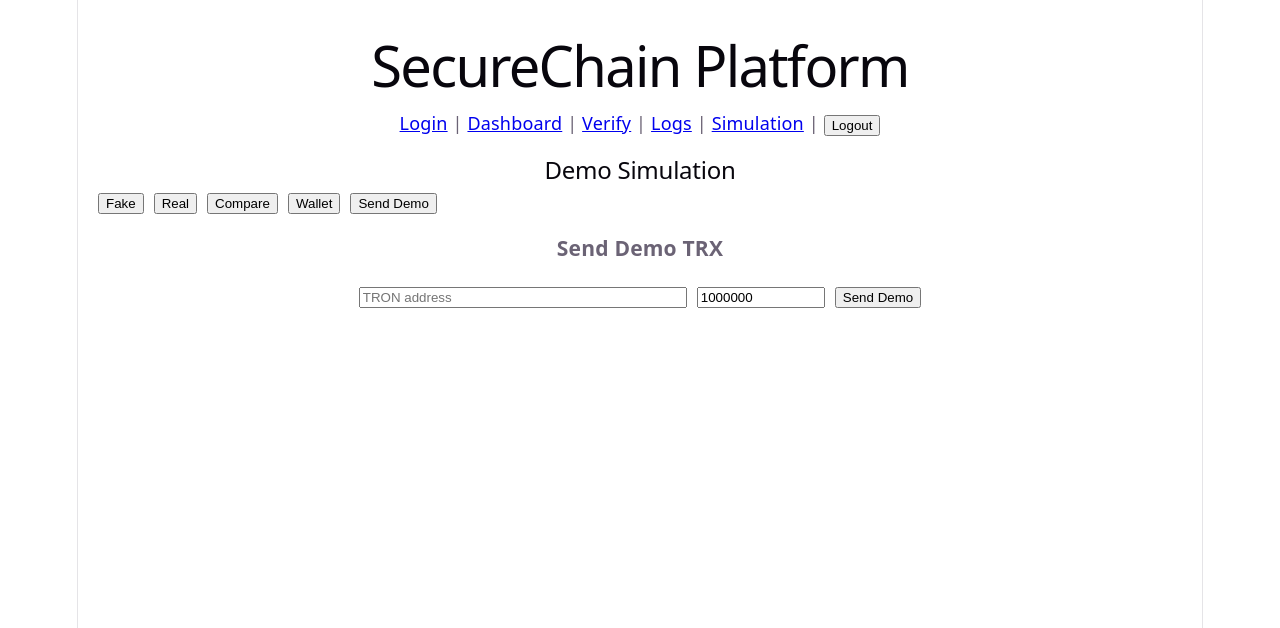
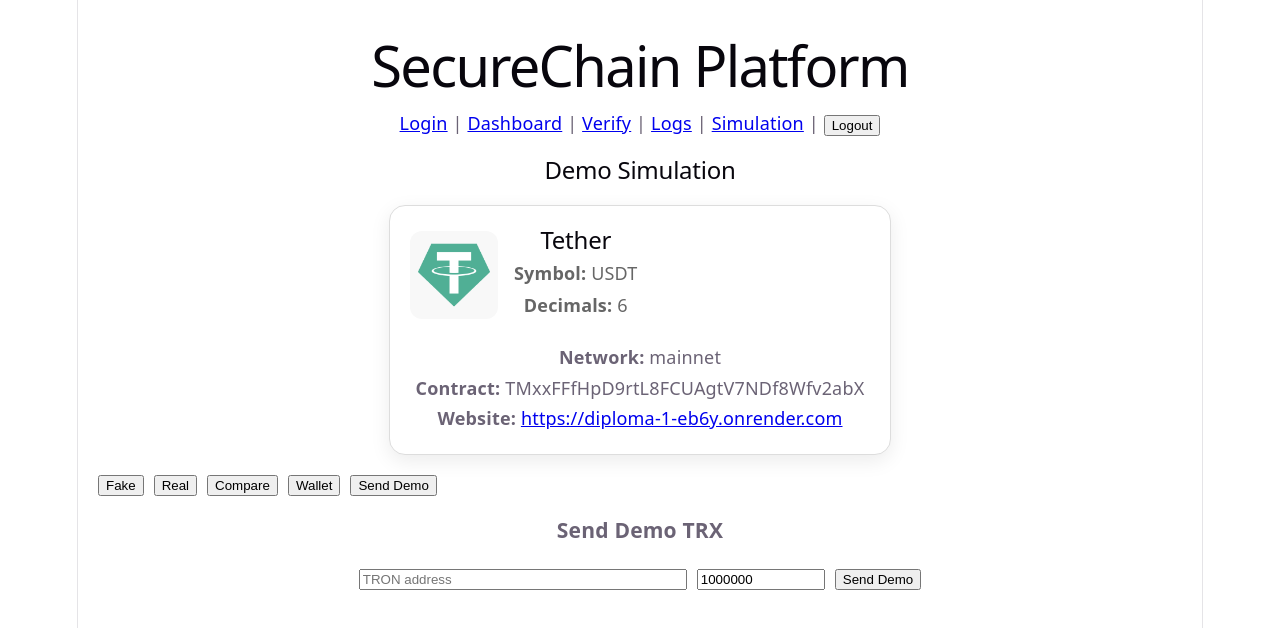
Before and after one commit to Renadp05/Diploma, a React (Vite) app in the folder frontend/: page /simulation in a window 1280 px wide. Shown: the top 628 px of the page. Built offline with nearby package versions, Linux system fonts and the light colour scheme; no server answers.

Commit message:
add shasta contract address

```diff
--- /dev/null
+++ b/frontend/public/token-metadata.json
@@ -0,0 +1,10 @@
+{
+  "name": "tether",
+  "symbol": "USDT",
+  "decimals": 6,
+  "description": "Tether in TRC-20",
+  "contractAddress": "TMxxFFfHpD9rtL8FCUAgtV7NDf8Wfv2abX",
+  "network": "mainnet",
+  "logoURI": "/assets/usdt-logo.png",
+  "website": "https://diploma-1-eb6y.onrender.com"
+}
--- /dev/null
+++ b/frontend/src/components/TokenCard.jsx
@@ -0,0 +1,67 @@
+import React from "react";
+
+function TokenCard({
+  name = "Tether",
+  symbol = "USDT",
+  decimals = 6,
+  network = "mainnet",
+  contractAddress = "PASTE_CONTRACT_ADDRESS_HERE",
+  logoURI = "/assets/usdt-logo.png",
+  website = "https://diploma-1-eb6y.onrender.com",
+}) {
+  return (
+    <div
+      style={{
+        border: "1px solid #ddd",
+        borderRadius: "16px",
+        padding: "20px",
+        maxWidth: "460px",
+        margin: "20px auto",
+        background: "#fff",
+        boxShadow: "0 6px 20px rgba(0,0,0,0.08)",
+      }}
+    >
+      <div style={{ display: "flex", alignItems: "center", gap: "16px" }}>
+        <img
+          src={logoURI}
+          alt={`${symbol} logo`}
+          style={{
+            width: "72px",
+            height: "72px",
+            objectFit: "contain",
+            borderRadius: "12px",
+            background: "#f8f8f8",
+            padding: "8px",
+          }}
+        />
+
+        <div>
+          <h2 style={{ margin: 0 }}>{name}</h2>
+          <p style={{ margin: "6px 0", color: "#666" }}>
+            <strong>Symbol:</strong> {symbol}
+          </p>
+          <p style={{ margin: "6px 0", color: "#666" }}>
+            <strong>Decimals:</strong> {decimals}
+          </p>
+        </div>
+      </div>
+
+      <div style={{ marginTop: "18px", lineHeight: "1.7" }}>
+        <p>
+          <strong>Network:</strong> {network}
+        </p>
+        <p style={{ wordBreak: "break-all" }}>
+          <strong>Contract:</strong> {contractAddress}
+        </p>
+        <p style={{ wordBreak: "break-all" }}>
+          <strong>Website:</strong>{" "}
+          <a href={website} target="_blank" rel="noreferrer">
+            {website}
+          </a>
+        </p>
+      </div>
+    </div>
+  );
+}
+
+export default TokenCard;
--- a/frontend/src/pages/DemoSimulation.jsx
+++ b/frontend/src/pages/DemoSimulation.jsx
@@ -1,5 +1,7 @@
 import React, { useState } from "react";
 import API from "../services/api";
+import TokenCard from "../components/TokenCard";
+import tokenMetadata from "../../public/token-metadata.json";
 
 function DemoSimulation() {
   const [result, setResult] = useState(null);
@@ -26,6 +28,15 @@
     <div>
       <h2>Demo Simulation</h2>
 
+    <TokenCard
+      name="Tether"
+      symbol="USDT"
+      decimals={6}
+      network="mainnet"
+      contractAddress="TMxxFFfHpD9rtL8FCUAgtV7NDf8Wfv2abX"
+      logoURI="/assets/usdt-logo.png"
+      website="https://diploma-1-eb6y.onrender.com"
+    />
       <div
         style={{
           display: "flex",
```
